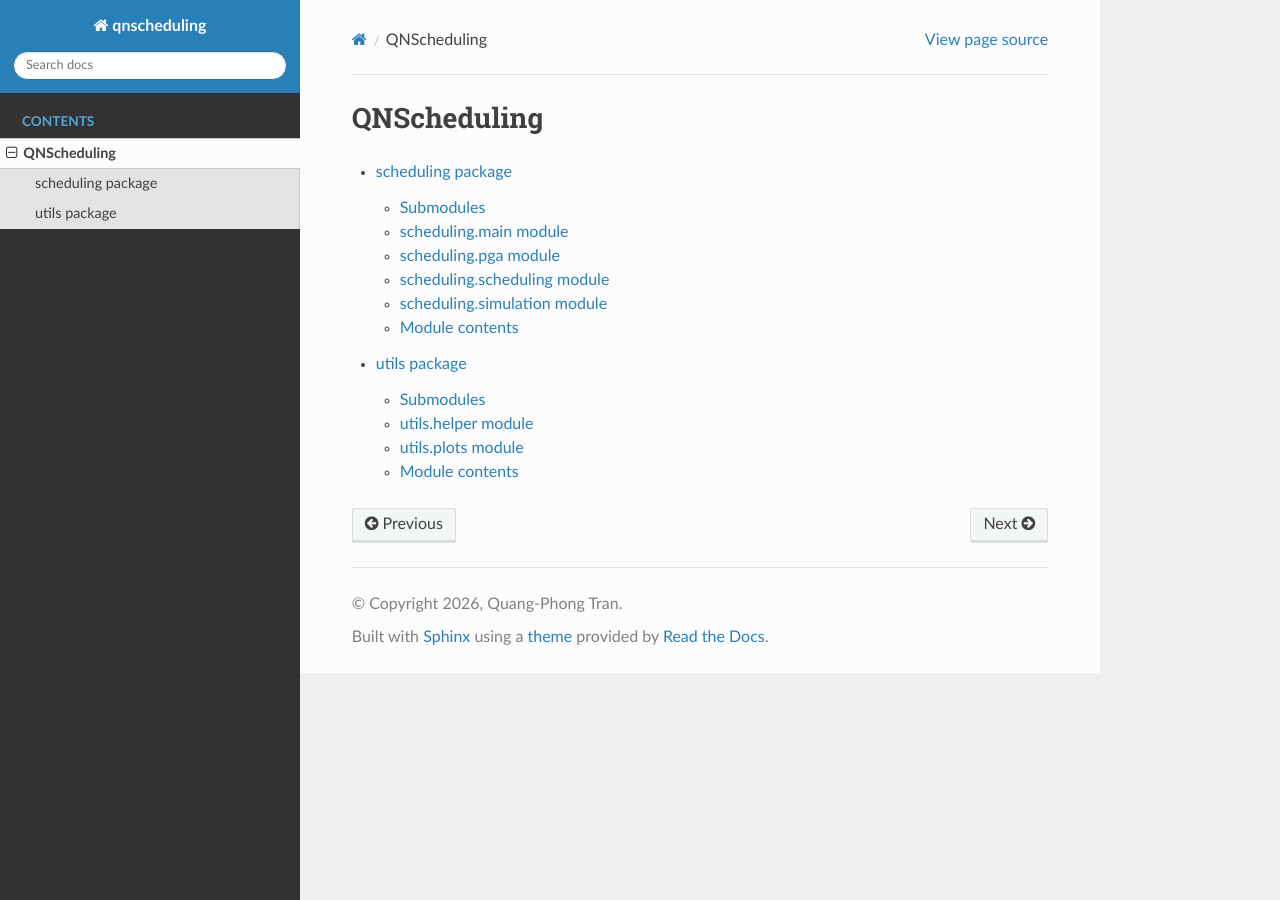
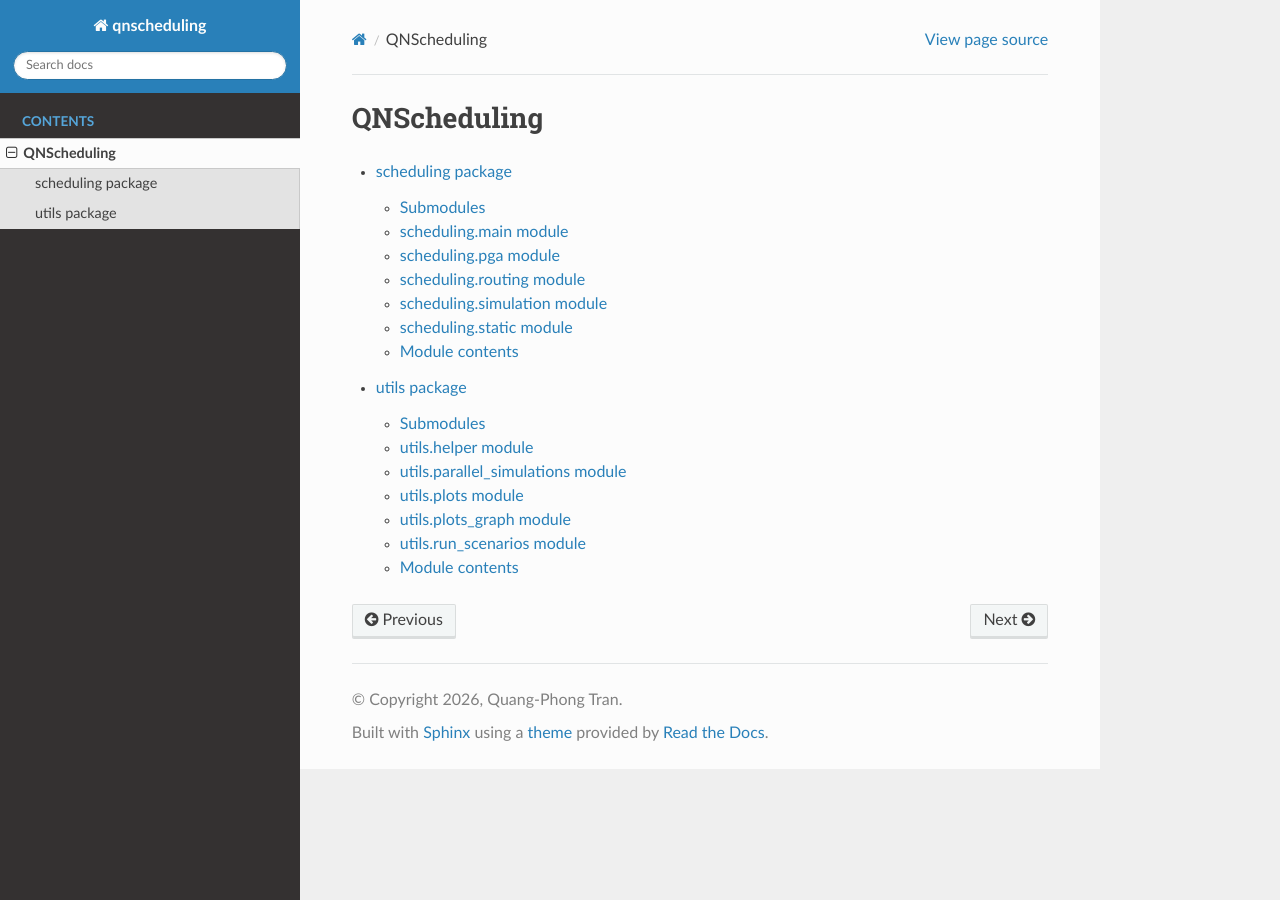
Before and after one commit to Quang00/qnscheduling, a Sphinx documentation site: the page built from docs/modules.rst, in a window 1280 px wide. Built offline with Sphinx 7.4.7 and the Read the Docs theme 3.1.0, drawn with Linux system fonts in a browser that asks for light colours.

Commit message:
update doc

```diff
--- a/docs/scheduling.rst
+++ b/docs/scheduling.rst
@@ -20,10 +20,10 @@ scheduling.pga module
    :undoc-members:
    :show-inheritance:
 
-scheduling.scheduling module
-----------------------------
+scheduling.routing module
+-------------------------
 
-.. automodule:: scheduling.scheduling
+.. automodule:: scheduling.routing
    :members:
    :undoc-members:
    :show-inheritance:
@@ -36,6 +36,14 @@ scheduling.simulation module
    :undoc-members:
    :show-inheritance:
 
+scheduling.static module
+------------------------
+
+.. automodule:: scheduling.static
+   :members:
+   :undoc-members:
+   :show-inheritance:
+
 Module contents
 ---------------
 
--- a/docs/utils.rst
+++ b/docs/utils.rst
@@ -12,10 +12,34 @@ utils.helper module
    :undoc-members:
    :show-inheritance:
 
+utils.parallel\_simulations module
+-----------------------------------
+
+.. automodule:: utils.parallel_simulations
+   :members:
+   :undoc-members:
+   :show-inheritance:
+
 utils.plots module
 ------------------
 
 .. automodule:: utils.plots
+   :members:
+   :undoc-members:
+   :show-inheritance:
+
+utils.plots\_graph module
+--------------------------
+
+.. automodule:: utils.plots_graph
+   :members:
+   :undoc-members:
+   :show-inheritance:
+
+utils.run\_scenarios module
+----------------------------
+
+.. automodule:: utils.run_scenarios
    :members:
    :undoc-members:
    :show-inheritance:
```
